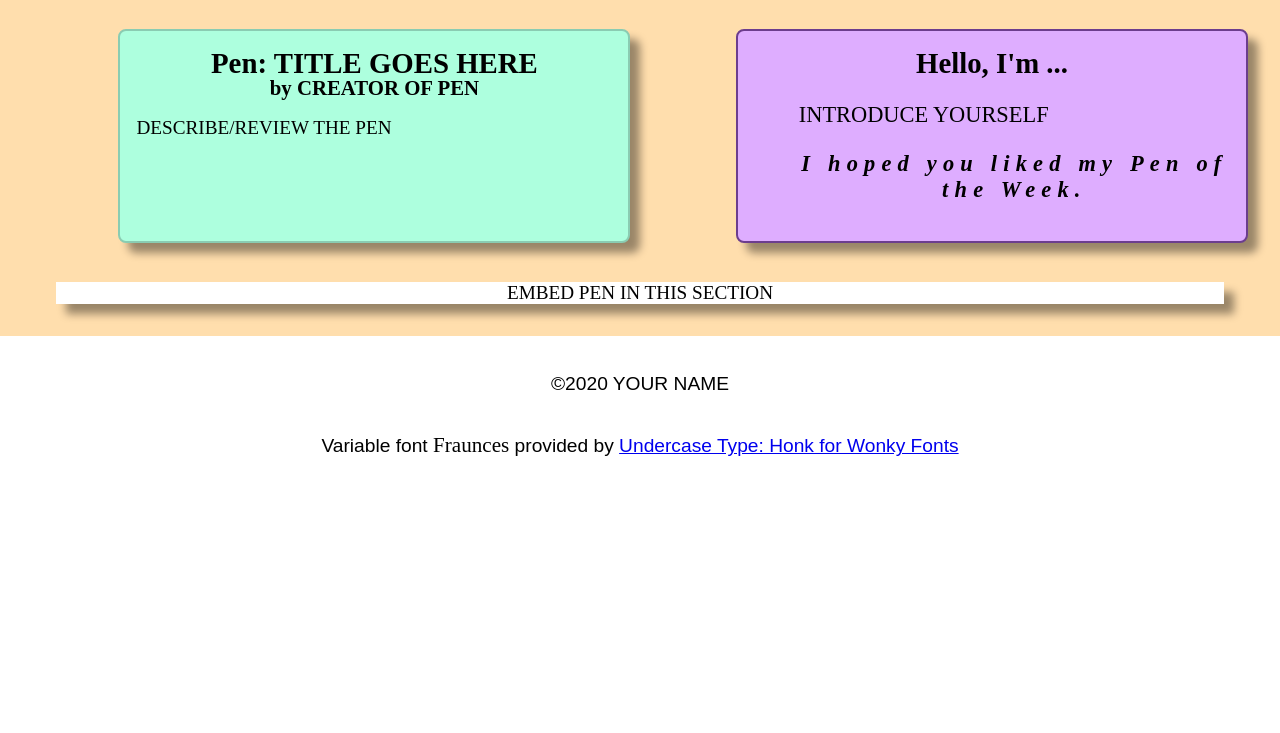
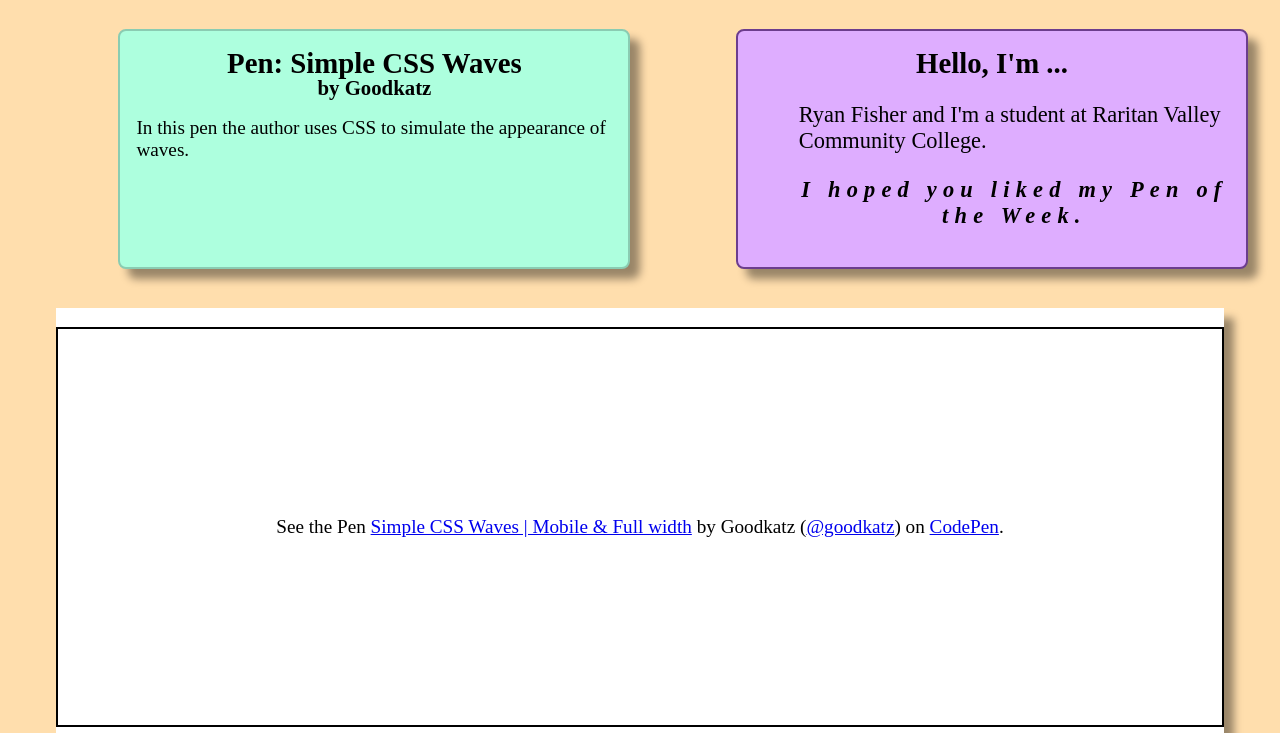
Before and after one commit to RVCC-IDMX/embed-codepen-LeeringFish, a plain HTML site: page index.html in a window 1280 px wide. Shown: the part 67-800 px from the top of the page. Drawn offline with Linux system fonts and the light colour scheme; a script that the page names is missing; a web font is replaced by a local one.

Commit message:
Embedded CodePen

```diff
--- a/index.html
+++ b/index.html
@@ -16,19 +16,29 @@
 
       <main>
         <article>
-          <h2>Pen: TITLE GOES HERE</h2>
-          <h3>by CREATOR OF PEN</h3>
-          <p>DESCRIBE/REVIEW THE PEN</p>
+          <h2>Pen: Simple CSS Waves</h2>
+          <h3>by Goodkatz</h3>
+          <p>In this pen the author uses CSS to simulate the appearance of waves.</p>
         </article>
-        <section>EMBED PEN IN THIS SECTION</section>
+        <section>
+
+          <p class="codepen" data-height="400" data-default-tab="html,result" data-slug-hash="LYPGxQz" data-user="goodkatz" style="height: 400px; box-sizing: border-box; display: flex; align-items: center; justify-content: center; border: 2px solid; margin: 1em 0; padding: 1em;">
+          <span>See the Pen <a href="https://codepen.io/goodkatz/pen/LYPGxQz">
+          Simple CSS Waves | Mobile &amp; Full width</a> by Goodkatz (<a href="https://codepen.io/goodkatz">@goodkatz</a>)
+          on <a href="https://codepen.io">CodePen</a>.</span>
+        </p>
+        <script async src="https://cpwebassets.codepen.io/assets/embed/ei.js"></script>
+
+      </section>
+
         <aside>
           <h2>Hello, I'm ...</h2>
-          <p>INTRODUCE YOURSELF</p>
+          <p>Ryan Fisher and I'm a student at Raritan Valley Community College.</p>
           <p class="bye">I hoped you liked my Pen of the Week.</p>
         </aside>
       </main>
       <footer class="sans-serif">
-        <p>&copy;2020 YOUR NAME</p>
+        <p>&copy;2022 Ryan Fisher</p>
         <p>
           Variable font <span class="serif">Fraunces</span> provided by
           <a href="https://github.com/undercasetype/Fraunces"
```
Also changed, not shown: 1 other file.
